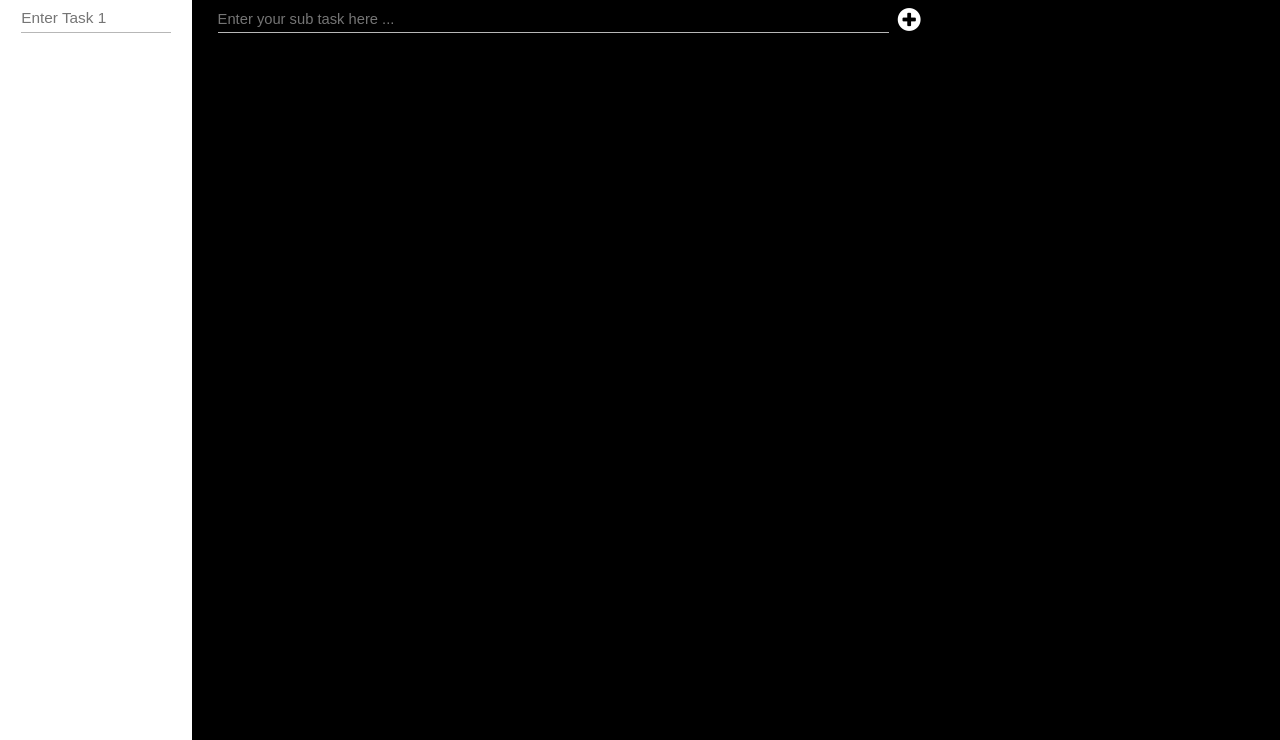
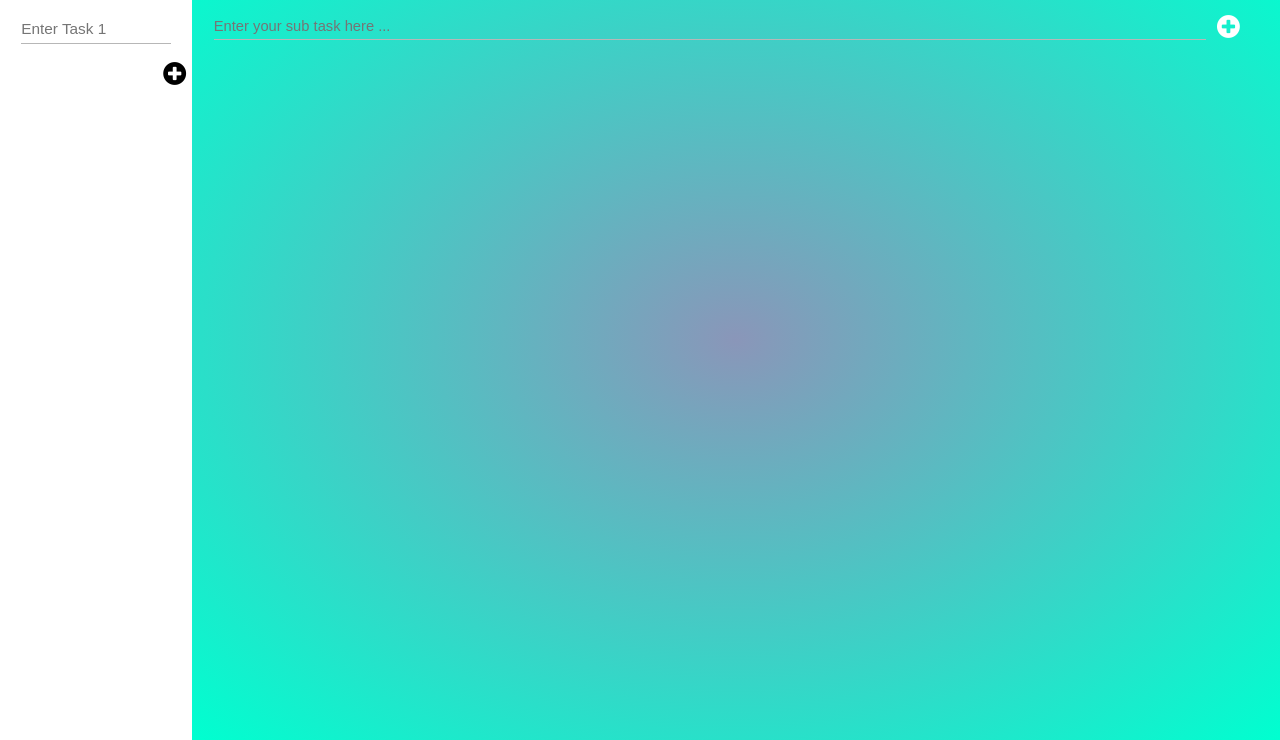
Before and after one commit to srigittu/Frontend-Training, a website: page dev/app/index.html in a window 1280 px wide. Shown: the part 60-800 px from the top of the page. Drawn offline with nearby package versions, Linux system fonts and the light colour scheme; files that its build step writes are made by us from their sources.

Commit message:
new changes for ui

```diff
--- a/dev/app/js/todo.js
+++ b/dev/app/js/todo.js
@@ -36,6 +36,7 @@ middlePanelTitle.textContent = 'Todo';
 body.insertBefore(headerSection, body.firstChild);
 headerSection.appendChild(sidePanel);
 headerSection.appendChild(middlePanel);
+headerSection.appendChild(descriptionContent);
 
 
 // Side panel elements
@@ -49,7 +50,7 @@ sidePanel.appendChild(sidePanelAddTask);
 // Middle panel elements
 middlePanel.appendChild(middlePanelTitle);
 middlePanelContent.appendChild(subTaskContent);
-middlePanelContent.appendChild(descriptionContent);
+// middlePanelContent.appendChild(descriptionContent);
 middlePanel.appendChild(middlePanelContent);
 addTaskButton.addEventListener('click', addTask);
 
@@ -69,10 +70,10 @@ function addTask() {
         if (!listMenuItems) {
             throw new UserException('Menu list not found');
         }
-        if (listMenuItems.length > 14) {
-            alert('Task limit exceeds');
-            return false;
-        }
+        // if (listMenuItems.length > 14) {
+        //     alert('Task limit exceeds');
+        //     return false;
+        // }
         var sideMenuItem = getCreateElement('li');
         var menuItem = { name: '', subtasks: [] };
         var taskInput = getCreateElement('input');
@@ -99,6 +100,7 @@ function changeTask(event) {
         subTaskContent.innerHTML = '';
         showTaskDetail(id);
         getQuerySelector('.description-container').style.display = 'none';
+        middlePanel.style.width = '85%';
         event.target.onkeyup = function() {
             listMenuItems[id].name = event.target.value;
             middlePanelTitle.textContent = listMenuItems[id].name;
@@ -132,11 +134,11 @@ function showTaskDetail(id) {
             subtasksList.appendChild(createSubtask(subtaskItem, index, id));
         });
 
+        subTaskContent.appendChild(middlePanelAddTask);
         subTaskContent.appendChild(subtasksList);
         addSubTaskButton.appendChild(addSubTaskIcon);
         middlePanelAddTask.appendChild(addSubTaskInput);
         middlePanelAddTask.appendChild(addSubTaskButton);
-        subtasksList.appendChild(middlePanelAddTask);
     } catch (execption) {
         console.log(execption.message, execption.name);
     }
@@ -230,6 +232,7 @@ function removeTask(index, id) {
         listMenuItems[id].subtasks.splice(index, 1);
         document.getElementById('sub-task-card-' + index).remove();
         getQuerySelector('.description-container').style.display = 'none';
+        middlePanel.style.width = '85%';
         subTaskContent.innerHTML = '';
         showTaskDetail(id);
     } catch (execption) {
@@ -249,6 +252,7 @@ function completeTask(index, id) {
 function showSubTaskDetails(index, id) {
     try {
         getQuerySelector('.description-container').style.display = 'inline-block';
+        middlePanel.style.width = '65%';
         var showSubTaskDetail = getCreateElement('div');
         var subTaskTextBox = getCreateElement('textarea');
         var middlePanelAddTask = getCreateElement('div');
--- a/dev/app/scss/base/_typography.scss
+++ b/dev/app/scss/base/_typography.scss
@@ -14,6 +14,10 @@ input {
 	font-size: ((23 / 100) * $font-size);
 	padding: 5px 0;
 	width: 100%;
+	&:focus {
+	    border-bottom: 2px solid #000;
+	    outline: none;
+	}
 }
 h3 {
 	font-size: ((30 / 100) * $font-size);
@@ -36,6 +40,10 @@ textarea {
 	border-bottom: 1px solid $dark-primary-bg-clr;
 	font-size: ((23 / 100) * $font-size);
 	width: 100%;
+	&:focus {
+	    border-bottom: 2px solid #000;
+	    outline: none;
+	}
 }
 ul li {
   	display: inline;
--- a/dev/app/scss/pages/_todo.scss
+++ b/dev/app/scss/pages/_todo.scss
@@ -1,17 +1,15 @@
 section.todo {
-    display: table;
+    display: flex;
+    min-height: 100vh;
     padding: 0;
-    position: fixed;
-    height: 100%;
     width: 100%;
     .side-panel {
         background-color: $white-clr;
-        display: table-cell;
         width: 15%;
     }
     .middle-panel {
         background-color: $black-clr;
-        display: table-cell;
+        background: radial-gradient(#8a96b9, #00ffd0);
         width: 85%;
     }
 }
@@ -40,16 +38,15 @@ section.todo {
     .list-container {
         margin: 2px;
         padding: 0 10%;
+        margin-top: 27px;
     }
     .panel-bottom {
-        right: 15px;
-        top: 12px;
+        position: absolute;
+        right: 0;
     }
 }
 
 .panel-bottom {
-    position: absolute;
-    right: 0;
     button {
         background-color: transparent;
         border: none;
@@ -65,20 +62,18 @@ section.todo {
         color: $white-clr;
         margin: 0;
         text-align: center;
-        width: 69%;
     }
 }
 
 .sub-task-container {
-    float: left;
     height: 100%;
     margin: 2%;
-    width: 65%;
+    width: 96%;
     .sub-task-card {
         background-color: $subtask-card;
         border-radius: 5px;
         height: 50px;
-        margin-bottom: 2%;
+        margin-top: 2%;
         position: relative;
         &:hover {
             background-color: $subtask-card-hover;
@@ -114,21 +109,18 @@ section.todo {
         }
     }
     .panel-bottom {
-        margin: 0;
-        right: 26%;
-        top: 58px;
-        width: 57%;
         input {
             background-color: transparent;
             color: $white-clr;
             display: block;
             float: left;
-            margin-right: 3px;
-            margin-top: 8px;
-            width: 92%;
+            margin-right: 5px;
+            width: 95%;
+            &:focus {
+                border-bottom: 2px solid #ffffff;
+            }
         }
         button {
-            margin-top: 8px;
             .fa {
                 color: $white-clr;
             }
@@ -151,7 +143,6 @@ section.todo {
 }
 
 .middle-panel-container {
-    height: 100%;
     margin-top: 3%;
 }
 
@@ -159,21 +150,16 @@ section.todo {
     border-radius: 5px;
     background-color: $white-clr;
     float: left;
-    height: 100%;
     padding: 1%;
-    margin-top: 2%;
-    width: 27%;
+    width: 18%;
     textarea {
         background-color: transparent;
     }
     .panel-bottom {
-        bottom: 1%;
-        margin: 0 3px;
-        right: 2%;
-        width: 23%;
+        margin-top: 20px;
         input {
             background-color: transparent;
-            width: 85%;
+            width: 84%;
         }
         button {
             float: right;
```
